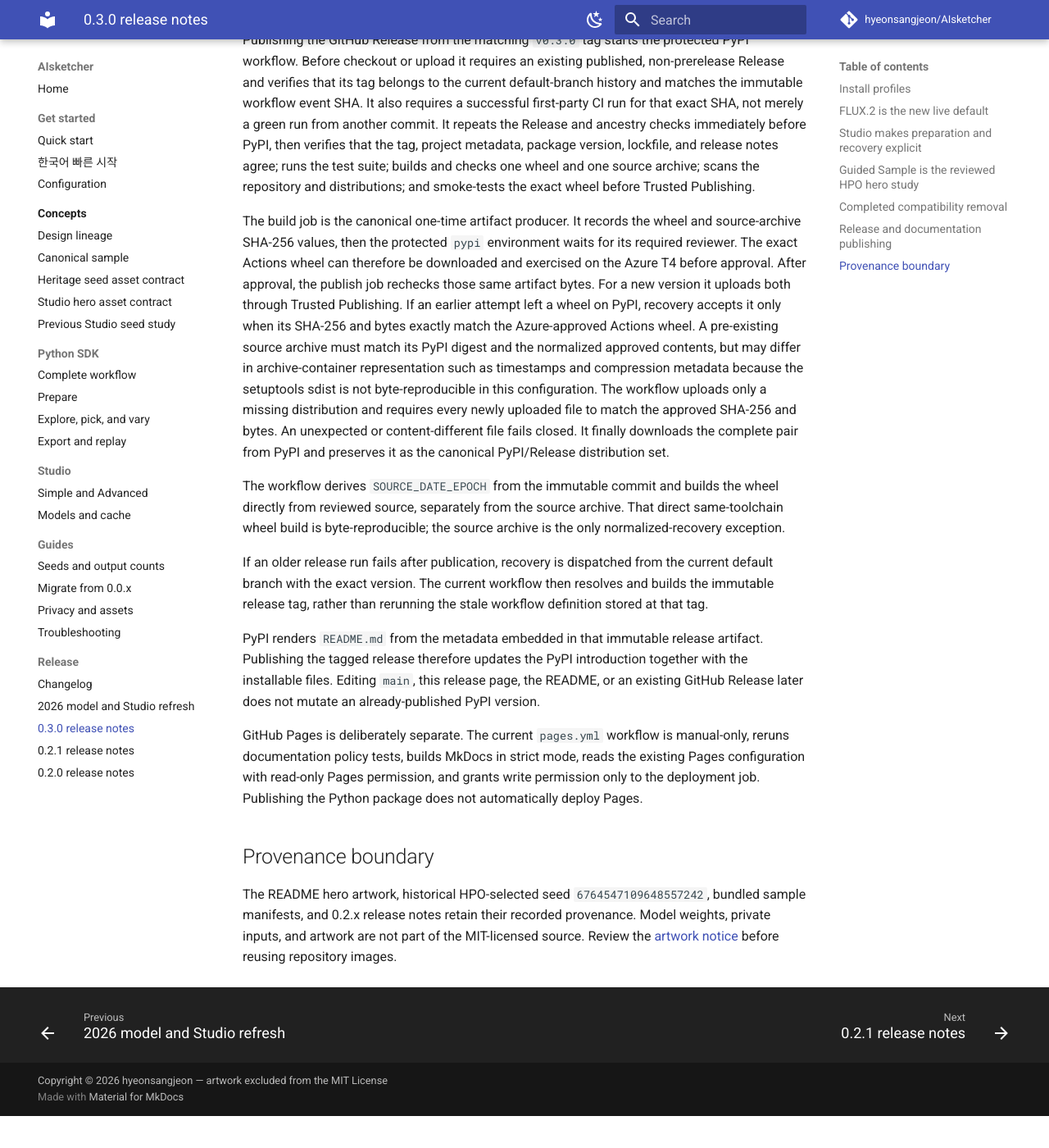
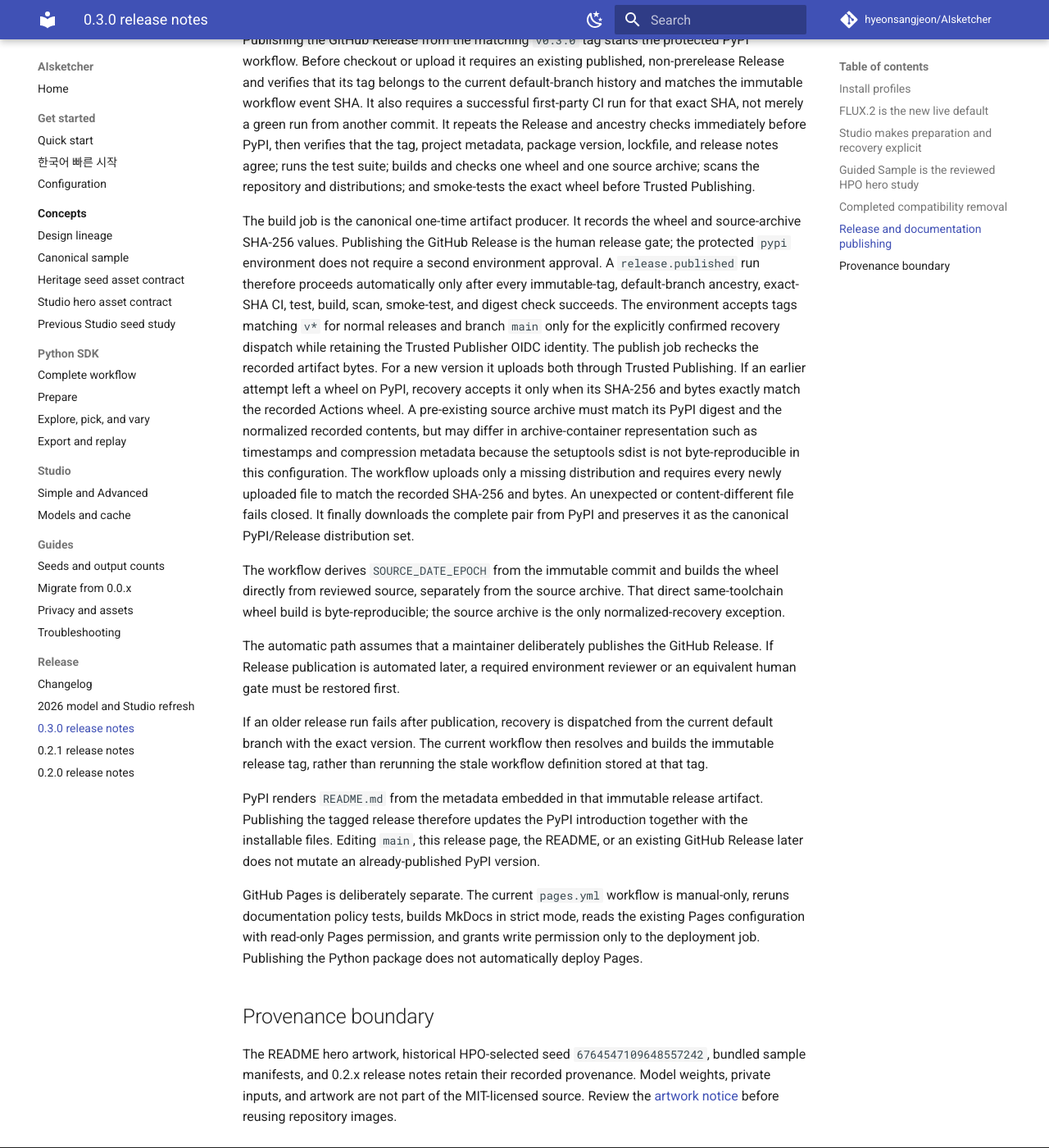
Before and after one commit to hyeonsangjeon/AIsketcher, an MkDocs documentation site: the page built from docs/releases/0.3.0.md, in a window 1280 px wide and 1400 px high, scrolled down 2980 px. Shown: the whole window at 82% size. Built offline with MkDocs 1.6.1 and Material for MkDocs 9.7.7, drawn with Linux system fonts in a browser that asks for light colours; comment, search, counter and statistics services are not loaded; before the commit the page ends 4341 px from its top, so only the background shows below that.

Commit message:
ci: document gated automatic PyPI releases (#15)

```diff
--- a/docs/releases/0.3.0.md
+++ b/docs/releases/0.3.0.md
@@ -134,25 +134,33 @@ checks one wheel and one source archive; scans the repository and distributions;
 and smoke-tests the exact wheel before Trusted Publishing.
 
 The build job is the canonical one-time artifact producer. It records the
-wheel and source-archive SHA-256 values, then the protected `pypi` environment
-waits for its required reviewer. The exact Actions wheel can therefore be
-downloaded and exercised on the Azure T4 before approval. After approval, the
-publish job rechecks those same artifact bytes. For a new version it uploads
-both through Trusted Publishing. If an earlier attempt left a wheel on PyPI,
-recovery accepts it only when its SHA-256 and bytes exactly match the
-Azure-approved Actions wheel. A pre-existing source archive must match its PyPI
-digest and the normalized approved contents, but may differ in archive-container
-representation such as timestamps and compression metadata because the
-setuptools sdist is not byte-reproducible in this configuration. The workflow
-uploads only a missing distribution and requires
-every newly uploaded file to match the approved SHA-256 and bytes. An unexpected
-or content-different file fails closed. It finally downloads the complete pair
-from PyPI and preserves it as the canonical PyPI/Release distribution set.
+wheel and source-archive SHA-256 values. Publishing the GitHub Release is the
+human release gate; the protected `pypi` environment does not require a second
+environment approval. A `release.published` run therefore proceeds
+automatically only after every immutable-tag, default-branch ancestry,
+exact-SHA CI, test, build, scan, smoke-test, and digest check succeeds. The
+environment accepts tags matching `v*` for normal releases and branch `main`
+only for the explicitly confirmed recovery dispatch while retaining the
+Trusted Publisher OIDC identity. The publish job rechecks the recorded artifact
+bytes. For a new version it uploads both through Trusted Publishing. If an
+earlier attempt left a wheel on PyPI, recovery accepts it only when its SHA-256
+and bytes exactly match the recorded Actions wheel. A pre-existing source archive
+must match its PyPI digest and the normalized recorded contents, but may differ
+in archive-container representation such as timestamps and compression metadata
+because the setuptools sdist is not byte-reproducible in this configuration.
+The workflow uploads only a missing distribution and requires every newly
+uploaded file to match the recorded SHA-256 and bytes. An unexpected or
+content-different file fails closed. It finally downloads the complete pair from
+PyPI and preserves it as the canonical PyPI/Release distribution set.
 
 The workflow derives `SOURCE_DATE_EPOCH` from the immutable commit and builds
 the wheel directly from reviewed source, separately from the source archive.
 That direct same-toolchain wheel build is byte-reproducible; the source archive
 is the only normalized-recovery exception.
+
+The automatic path assumes that a maintainer deliberately publishes the GitHub
+Release. If Release publication is automated later, a required environment
+reviewer or an equivalent human gate must be restored first.
 
 If an older release run fails after publication, recovery is dispatched from
 the current default branch with the exact version. The current workflow then
```
Also changed, not shown: .github/WORKFLOWS.md, 2 other files.
